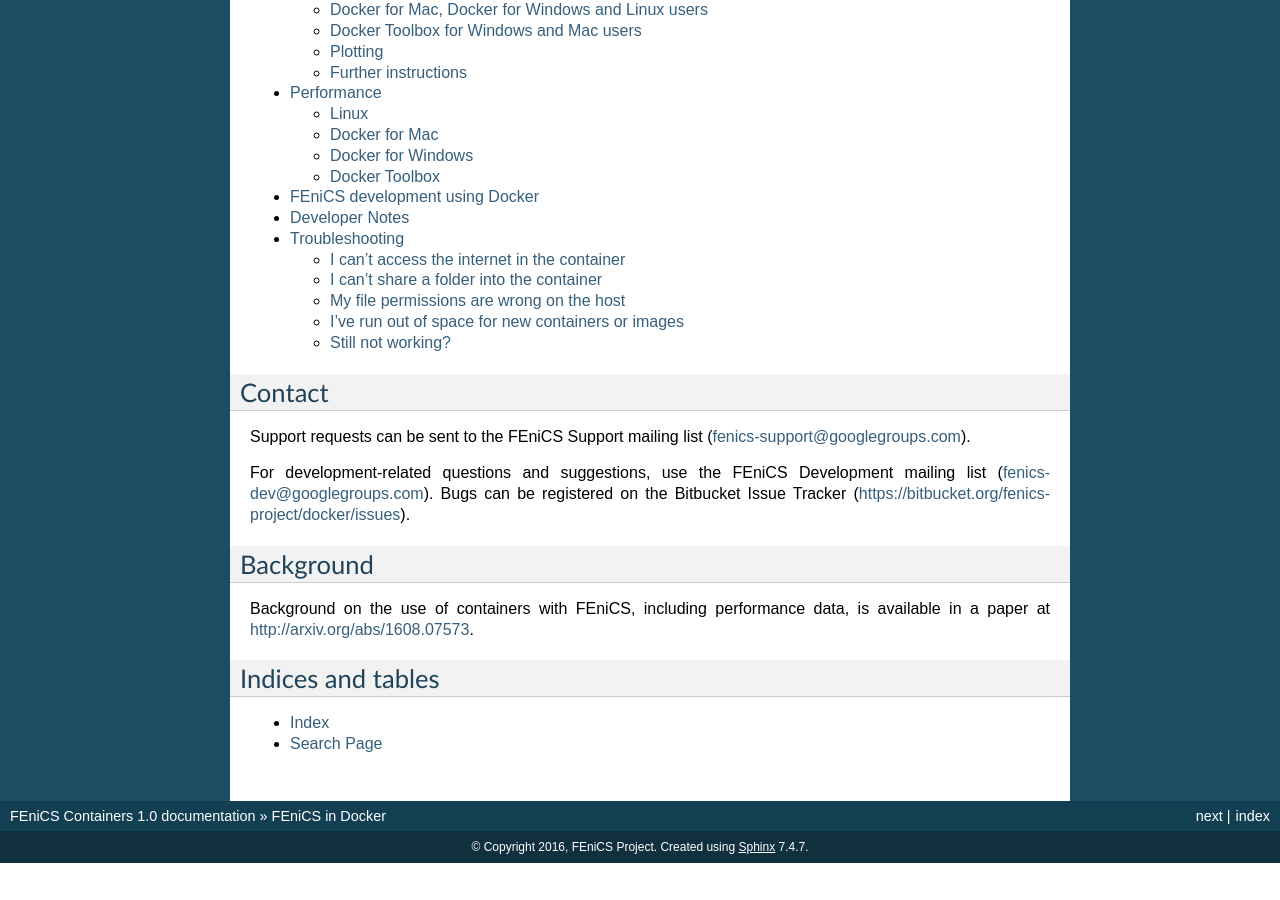
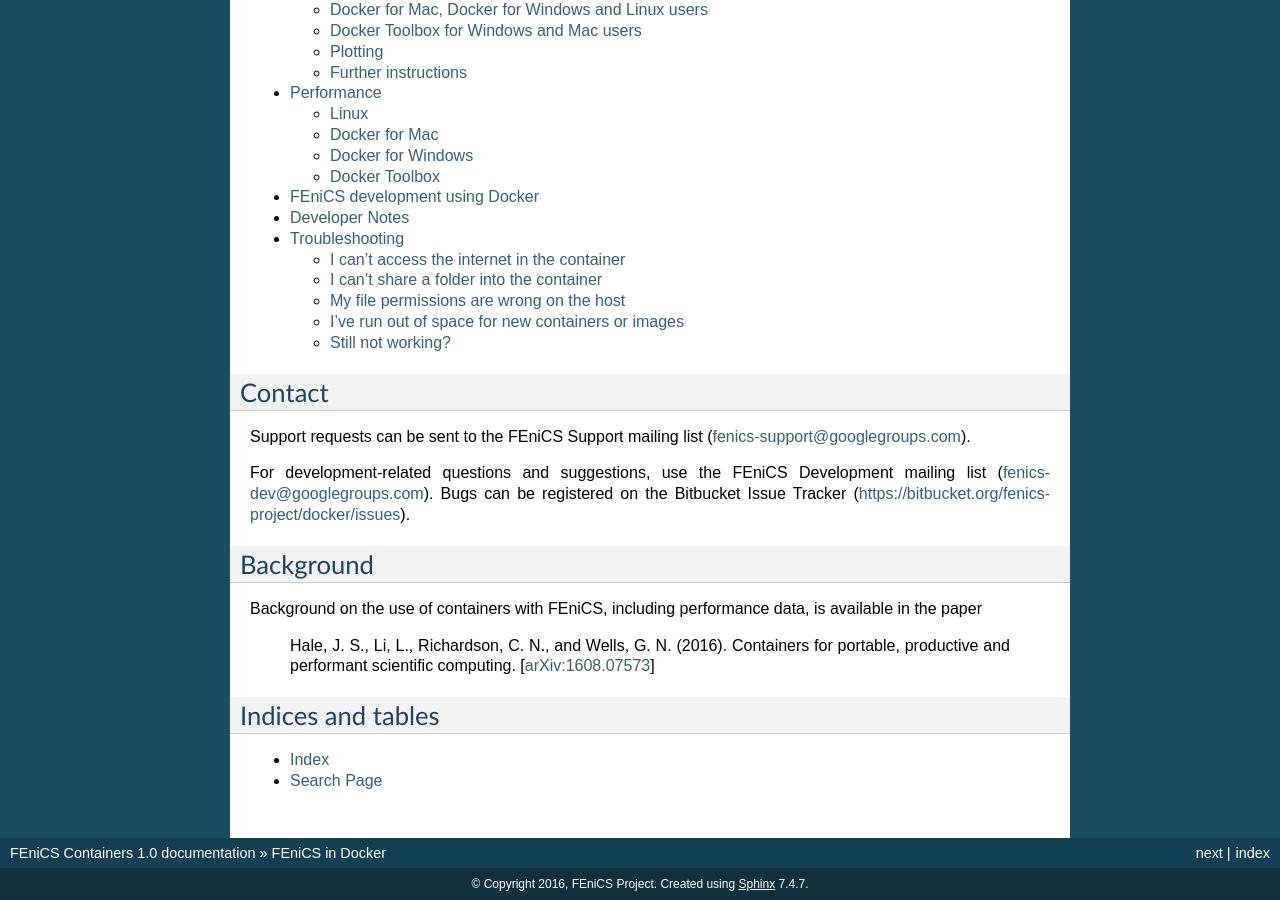
Before and after one commit to vacary/docker, a Sphinx documentation site: the page built from doc/source/index.rst, in a window 1280 px wide and 900 px high, scrolled down 607 px. Built offline with Sphinx 7.4.7, drawn with Linux system fonts in a browser that asks for light colours; before the commit the page ends 1470 px from its top, so only the background shows below that.

Commit message:
Reformat paper references [skip build]

```diff
--- a/doc/source/index.rst
+++ b/doc/source/index.rst
@@ -46,7 +46,12 @@
 ==========
 
 Background on the use of containers with FEniCS, including performance
-data, is available in a paper at http://arxiv.org/abs/1608.07573.
+data, is available in the paper
+
+  Hale, J. S., Li, L., Richardson, C. N., and
+  Wells, G. N. (2016). Containers for portable, productive and
+  performant scientific computing. [`arXiv:1608.07573
+  <http://arxiv.org/abs/1608.07573>`_]
 
 
 Indices and tables
```
